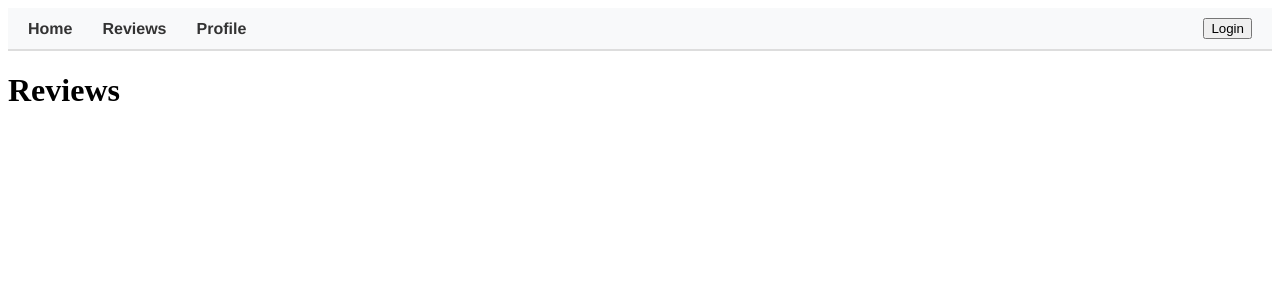
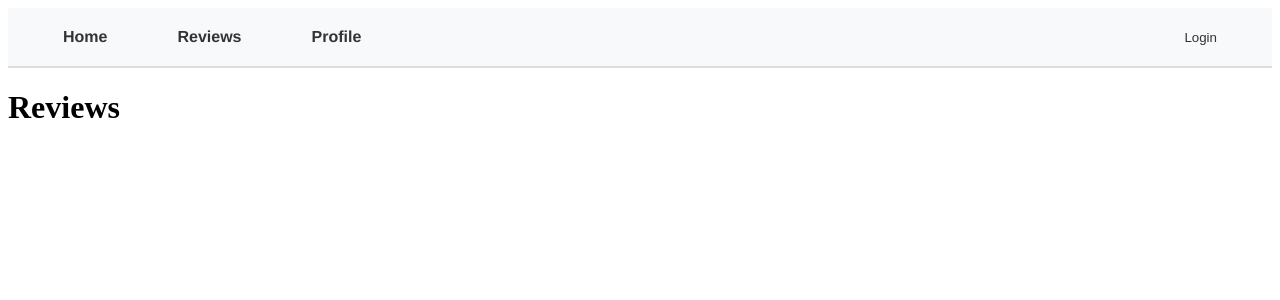
Before and after one commit to paigeberliner/Phase-4-Project, a React (Create React App) app in the folder client/: page /reviews in a window 1280 px wide. Shown: the top 300 px of the page. Built offline with nearby package versions, Linux system fonts and the light colour scheme.

Commit message:
login details

```diff
--- a/client/src/components/App.js
+++ b/client/src/components/App.js
@@ -9,6 +9,7 @@
   const [showLogin, setShowLogin] = useState(false);
   const [userFirstName, setUserFirstName] = useState('');
   const [message, setMessage] = useState('');
+  const [isLoggedIn, setIsLoggedIn] = useState(false);
 
   useEffect(() => {
     fetch("http://localhost:5555/workoutclasses")
@@ -43,6 +44,7 @@
         if (user) {
           setUserFirstName(user.first_name);
           setMessage('');
+          setIsLoggedIn(true);
         } else {
           setUserFirstName('');
           setMessage('Not a user - sign up');
@@ -55,6 +57,12 @@
       });
   };
 
+  const handleLogout = () => {
+    setUserFirstName('');
+    setIsLoggedIn(false);
+    setMessage('');
+  };
+
   return (
     <>
       <NavBar
@@ -62,9 +70,11 @@
         showLogin={showLogin}
         userFirstName={userFirstName}
         message={message}
+        isLoggedIn={isLoggedIn}
+        onLogout={handleLogout}
       />
       {showLogin && <LoginForm onLogin={handleLogin} />}
-      {userFirstName && <div className="greeting">Hello, {userFirstName}!</div>}
+      {userFirstName && !isLoggedIn && <div className="greeting">Hello, {userFirstName}!</div>}
       {message && <div className="message">{message}</div>}
       <Form onItemFormSubmit={onItemFormSubmit} />
       {workoutClasses.map(workoutClass => (
--- a/client/src/components/NavBar.css
+++ b/client/src/components/NavBar.css
@@ -1,3 +1,4 @@
+/* NavBar Container */
 .nav-bar {
     display: flex;
     justify-content: space-between; /* Distributes space between left and right items */
@@ -10,39 +11,59 @@
     color: #333; /* Darker text color for better readability */
   }
 
-.nav-bar .left-items, .nav-bar .right-items {
+  /* Left and Right Item Containers */
+  .nav-bar .left-items,
+  .nav-bar .right-items {
     display: flex;
     align-items: center; /* Vertically centers items within each group */
   }
 
-.nav-bar .left-items a, .nav-bar .right-items a {
+  /* Links and Buttons */
+  .nav-bar .left-items a,
+  .nav-bar .right-items button {
     text-decoration: none; /* Remove underline from links */
     color: #333; /* Color for links */
     margin: 0 15px; /* Spacing between items */
+    background: none; /* Remove background for links */
+    border: none; /* Remove border for links */
   }
 
-.nav-bar .left-items a:hover, .nav-bar .right-items a:hover {
-    color: #333; /* Darker color on hover */
+  /* Link and Button Hover States */
+  .nav-bar .left-items a:hover,
+  .nav-bar .right-items button:hover {
+    color: #007bff; /* Highlight color on hover */
     text-decoration: underline; /* Underline on hover */
   }
 
-.nav-bar .logo {
-    font-size: 1.5em; /* Larger font size for logo */
-    margin-right: 20px; /* Spacing between logo and other left items */
-}
-
-.nav-bar .menu-item {
+  /* Menu Items */
+  .menu-item {
+    padding: 10px 20px;
+    cursor: pointer;
+    background-color: #007bff;
+    color: #fff;
+    border: none;
+    border-radius: 5px;
     margin: 0 10px; /* Spacing between menu items */
   }
 
-.nav-bar .menu-item:first-child {
-    margin-left: 0; /* Remove left margin from the first item */
+  .menu-item:hover {
+    background-color: #0056b3;
   }
 
-.nav-bar .menu-item:last-child {
-    margin-right: 0; /* Remove right margin from the last item */
+  /* Greeting and Messages */
+  .greeting {
+    margin-top: 10px;
+    color: #343a40;
+    font-weight: bold;
   }
 
+  .message {
+    margin: 10px;
+    color: red;
+    font-weight: bold;
+  }
+
+  /* Login Form */
   .login-form {
     margin: 20px;
     padding: 10px;
@@ -75,14 +96,9 @@
     background-color: #0056b3;
   }
 
-  .greeting {
-    margin: 10px;
-    color: green;
-    font-weight: bold;
+  /* Logout Section */
+  .logout-section {
+    display: flex;
+    flex-direction: column;
+    align-items: center;
   }
-
-  .message {
-    margin: 10px;
-    color: red;
-    font-weight: bold;
-  }
--- a/client/src/components/NavBar.js
+++ b/client/src/components/NavBar.js
@@ -1,7 +1,7 @@
 import React from 'react';
 import './NavBar.css';
 
-const NavBar = ({ onLoginClick, showLogin, userFirstName, message }) => {
+const NavBar = ({ onLoginClick, showLogin, userFirstName, message, isLoggedIn, onLogout }) => {
   return (
     <div className="nav-bar">
       <div className="left-items">
@@ -10,8 +10,13 @@
         <a href="/profile" className="menu-item">Profile</a>
       </div>
       <div className="right-items">
-        {userFirstName ? (
-          <span className="menu-item">Hello, {userFirstName}</span>
+        {isLoggedIn ? (
+          <div className="logout-section">
+            <button className="menu-item" onClick={onLogout}>
+              Logout
+            </button>
+            {userFirstName && <div className="greeting">Hello, {userFirstName}!</div>}
+          </div>
         ) : (
           <button className="menu-item" onClick={onLoginClick}>
             {showLogin ? 'Cancel' : 'Login'}
```
Lines whose indentation alone changed are shown as unchanged.
